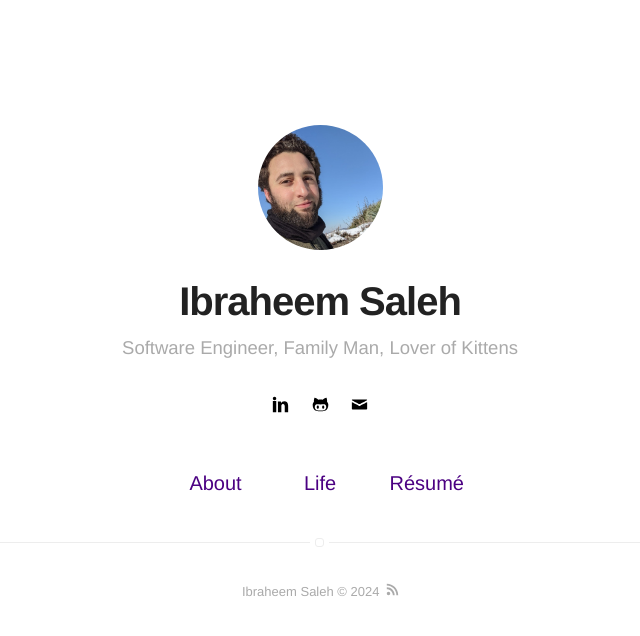
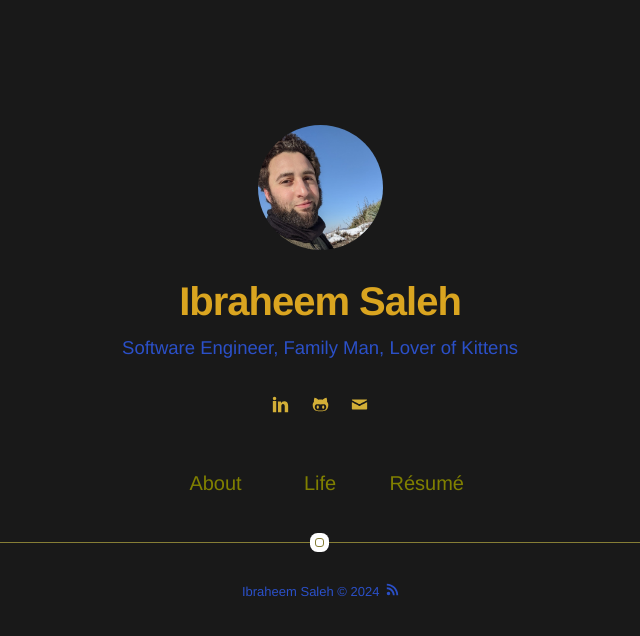
Before and after one commit to iysaleh/iysaleh.github.io, a Jekyll site: the page built from index.html, in a window 1280 px wide. Shown: the top 636 px of the page, without its empty margins (320-960 px from the left). Built offline with Jekyll 4.4.1, drawn with Linux system fonts in a browser that asks for light colours.

Commit message:
Update color theme to dark so its easier on the eyes!

```diff
--- a/_sass/base/general.sass
+++ b/_sass/base/general.sass
@@ -1,5 +1,6 @@
 body, html
 	font-size: 62.5%
+	background-color: $background
 
 body
 	font: 16px $fontSans
--- a/_sass/base/variables.sass
+++ b/_sass/base/variables.sass
@@ -1,11 +1,20 @@
 $fontSans: "Helvetica Neue", Helvetica, Arial, sans-serif
 $fontMonospace: "Consolas", Liberation Mono, Menlo, Courier, monospace
 
-$alpha: #666
-$beta: #222
-$gama: #aaa
-$delta: #4b0082
-$epsilon: #ededed
+// $alpha is main paragraph text
+$alpha: #e6e6e6
+// $beta is headings
+$beta: #daa520
+// $gama is subheading and footer text
+$gama: #2b50c8
+// $delta is button & link text (including hover over)
+$delta: #808000
+// $epsilon is the color for the line separations
+$epsilon: #867e36
+// $background is for the background!
+$background: #191919
+// $socialsc is for the social icons!
+$socialsc: #d3af37
 
 $mobile: "only screen and (max-width: 400px)"
 $tablet: "only screen and (min-width: 400px) and (max-width: 1050px)"
--- a/_sass/components/social-links.sass
+++ b/_sass/components/social-links.sass
@@ -1,5 +1,8 @@
 .social-links
     margin-top: 20px
+
+    .icon
+        fill: $socialsc !important
 
     > .link
         margin: 0
```
